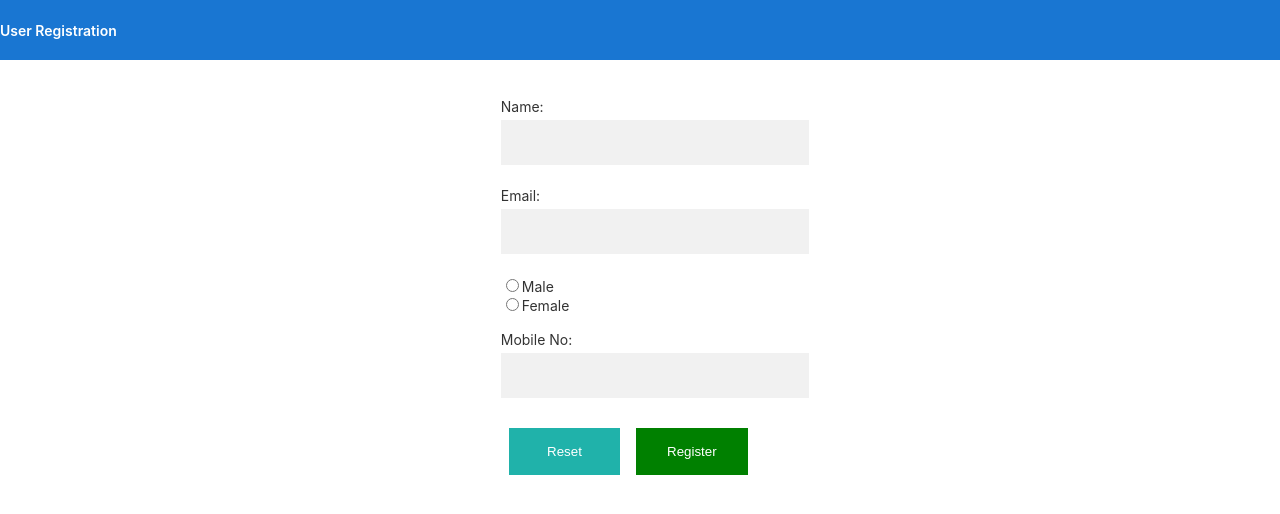
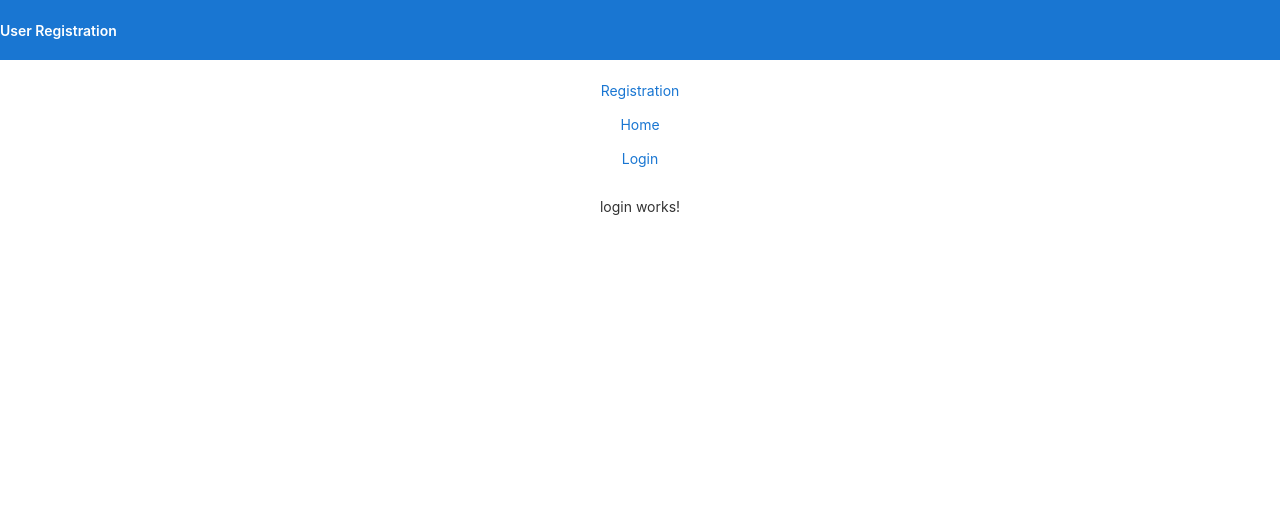
Before and after one commit to chandni-jaiswal/My-todo-list, an Angular app: page /Login in a window 1280 px wide. Before the commit this address led to /. Shown: the top 514 px of the page. Built offline with nearby package versions, Linux system fonts and the light colour scheme.

Commit message:
Routing works

```diff
--- /dev/null
+++ b/src/app/Routing/Routing.ts
@@ -0,0 +1,10 @@
+import { HomeComponent } from '../home/home.component';
+import { LoginComponent } from '../login/login.component';
+import { RegistrationComponent } from '../registration/registration.component';
+
+export const Routing = [
+    {path:'Home', component :HomeComponent},
+    {path:'Login', component : LoginComponent},
+    {path:'Registration', component: RegistrationComponent},
+    {path :'',component :HomeComponent },
+];
--- a/src/app/app.component.html
+++ b/src/app/app.component.html
@@ -308,12 +308,8 @@
 
 <div class="content" role="main">
 
-  <!-- Highlight Card -->
-
-
-  <!-- Resources -->
-
-
- <app-registration></app-registration>
+  <a [routerLink] ="['Registration']">Registration</a><br>
+  <a [routerLink] ="['Home']">Home</a><br>
+  <a [routerLink] ="['Login']">Login</a><br>
 
 <router-outlet></router-outlet>
--- a/src/app/app.module.ts
+++ b/src/app/app.module.ts
@@ -3,15 +3,19 @@ import { NgModule } from '@angular/core';
 import {FormsModule} from '@angular/forms';
 import { AppRoutingModule } from './app-routing.module';
 import { AppComponent } from './app.component';
+import { HomeComponent } from './home/home.component';
+import { LoginComponent } from './login/login.component';
 import { RegistrationComponent } from './registration/registration.component';
 import { ReactiveFormsModule } from '@angular/forms';
-
+import {RouterModule} from '@angular/router';
+import {Routing} from './Routing/Routing';
 @NgModule({
   declarations: [
     AppComponent,
-    RegistrationComponent,
+    RegistrationComponent,HomeComponent,LoginComponent
   ],
   imports: [
+    RouterModule.forRoot(Routing),
     BrowserModule,
     AppRoutingModule,
     FormsModule,
--- /dev/null
+++ b/src/app/home/home.component.html
@@ -0,0 +1 @@
+<p>home works!</p>
--- /dev/null
+++ b/src/app/home/home.component.ts
@@ -0,0 +1,14 @@
+import { Component, OnInit } from '@angular/core';
+
+@Component({
+  templateUrl: './home.component.html',
+  styleUrls: ['./home.component.css']
+})
+export class HomeComponent implements OnInit {
+
+  constructor() { }
+
+  ngOnInit(): void {
+  }
+
+}
--- /dev/null
+++ b/src/app/login/login.component.html
@@ -0,0 +1 @@
+<p>login works!</p>
--- /dev/null
+++ b/src/app/login/login.component.ts
@@ -0,0 +1,14 @@
+import { Component, OnInit } from '@angular/core';
+
+@Component({
+  templateUrl: './login.component.html',
+  styleUrls: ['./login.component.css']
+})
+export class LoginComponent implements OnInit {
+
+  constructor() { }
+
+  ngOnInit(): void {
+  }
+
+}
--- a/src/app/registration/registration.component.ts
+++ b/src/app/registration/registration.component.ts
@@ -5,7 +5,6 @@ import {FormBuilder } from '@angular/forms';
 
 
 @Component({
-  selector: 'app-registration',
   templateUrl: './registration.component.html',
   styleUrls: ['./registration.component.css']
 })
```
Also changed, not shown: src/app/home/home.component.css (added), src/app/login/login.component.css (added), 2 other files (tests, documents, lock files or other folders).
